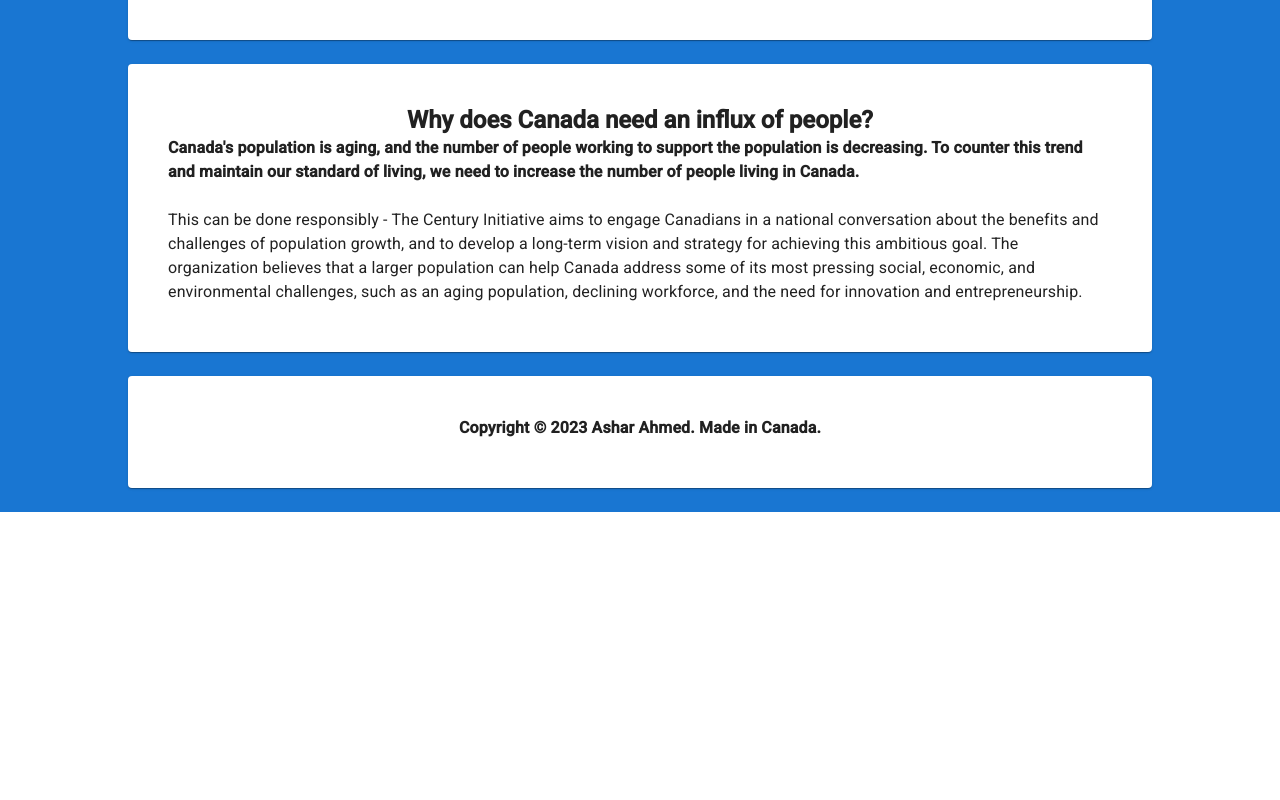
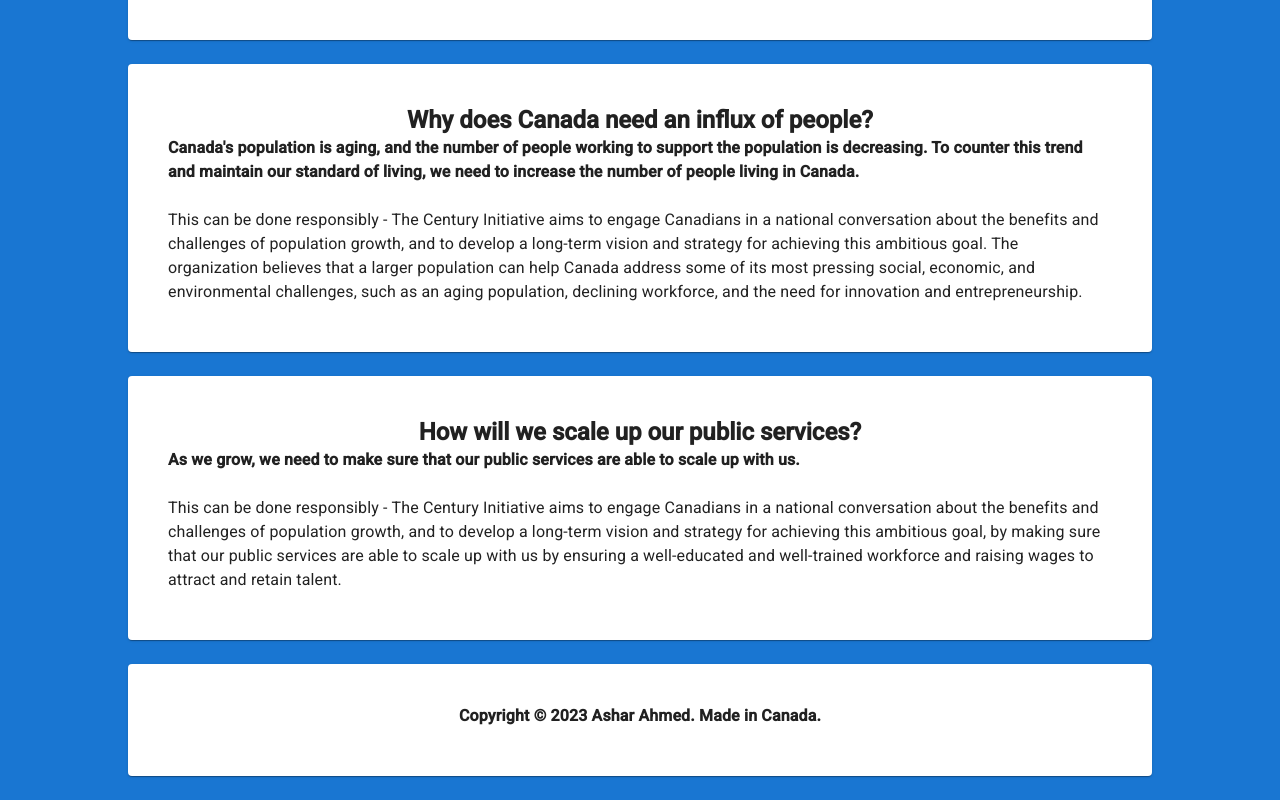
Before and after one commit to asharahmed/centuryapp, a Next.js app: page / in a window 1280 px wide. Shown: the part 1702-2502 px from the top of the page. Before the commit the page ends 2214 px from the top, so only its background shows below. Built offline with nearby package versions, Linux system fonts and the light colour scheme.

Commit message:
initial commit

```diff
--- a/src/pages/index.js
+++ b/src/pages/index.js
@@ -221,6 +221,24 @@
             </Typography>
             </CardContent>
       </Card>
+
+
+      <Card className={`${classes.card} ${classes.bounce}`}>
+        <CardContent style={{display: 'flex', flexDirection: 'column', alignItems: 'center'}}>
+          <Typography variant="h5" component="h2" className={classes.title}>
+            <b> How will we scale up our public services?</b>
+            </Typography>
+          <Typography variant="body1" component="p">
+            <b>As we grow, we need to make sure that our public services are able to scale up with us. </b>
+            <br/><br/>This can be done responsibly - The Century Initiative aims to engage Canadians in a national conversation about the benefits
+            and challenges of population growth, and to develop a long-term vision and strategy for achieving this ambitious goal, by making sure that
+            our public services are able to scale up with us by ensuring a well-educated and well-trained workforce and raising wages to attract and retain talent.
+          <br/>
+
+            </Typography>
+            </CardContent>
+      </Card>
+
       <Card className={`${classes.card} ${classes.bounce}`}>
         <CardContent style={{display: 'flex', flexDirection: 'column', alignItems: 'center'}}>
           <Typography variant="body1" component="p">
```
Also changed, not shown: 1 other file (tests, documents, lock files or other folders).
